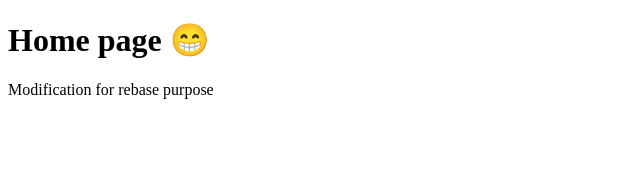
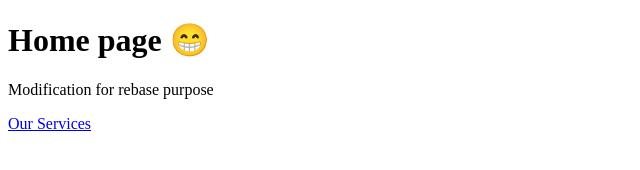
Before and after one commit to Gasorekibo/Gym-Git-Exercise-Solutions, a plain HTML site: page home.html in a window 1280 px wide. Shown: the whole page, without its empty margins (0-640 px from the left). Drawn offline with Linux system fonts and the light colour scheme.

Commit message:
update the home page

```diff
--- a/home.html
+++ b/home.html
@@ -8,5 +8,6 @@
   <body>
     <h1>Home page 😁</h1>
     <p>Modification for rebase purpose</p>
+    <a href="#services">Our Services</a>
   </body>
 </html>
```
